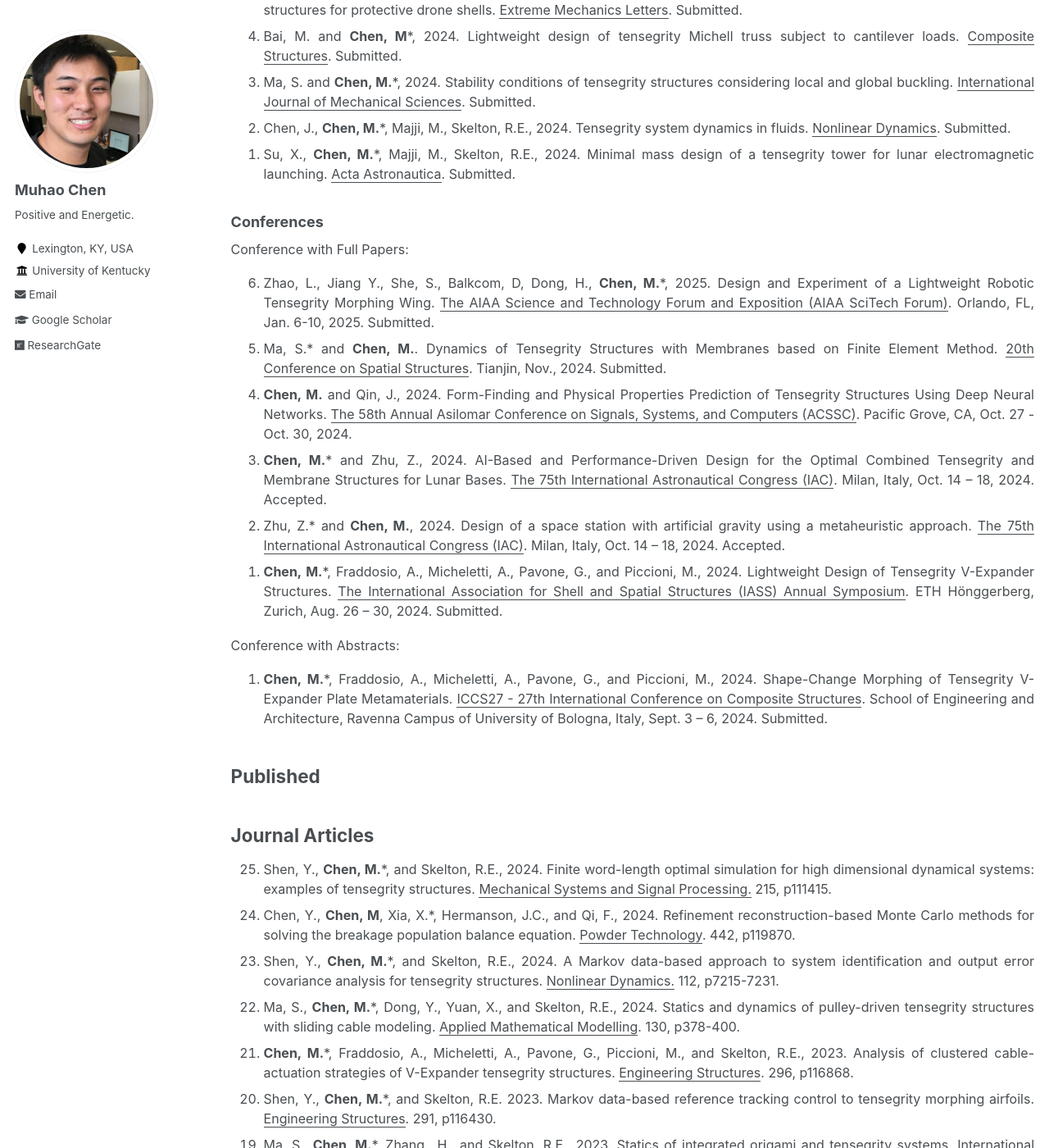
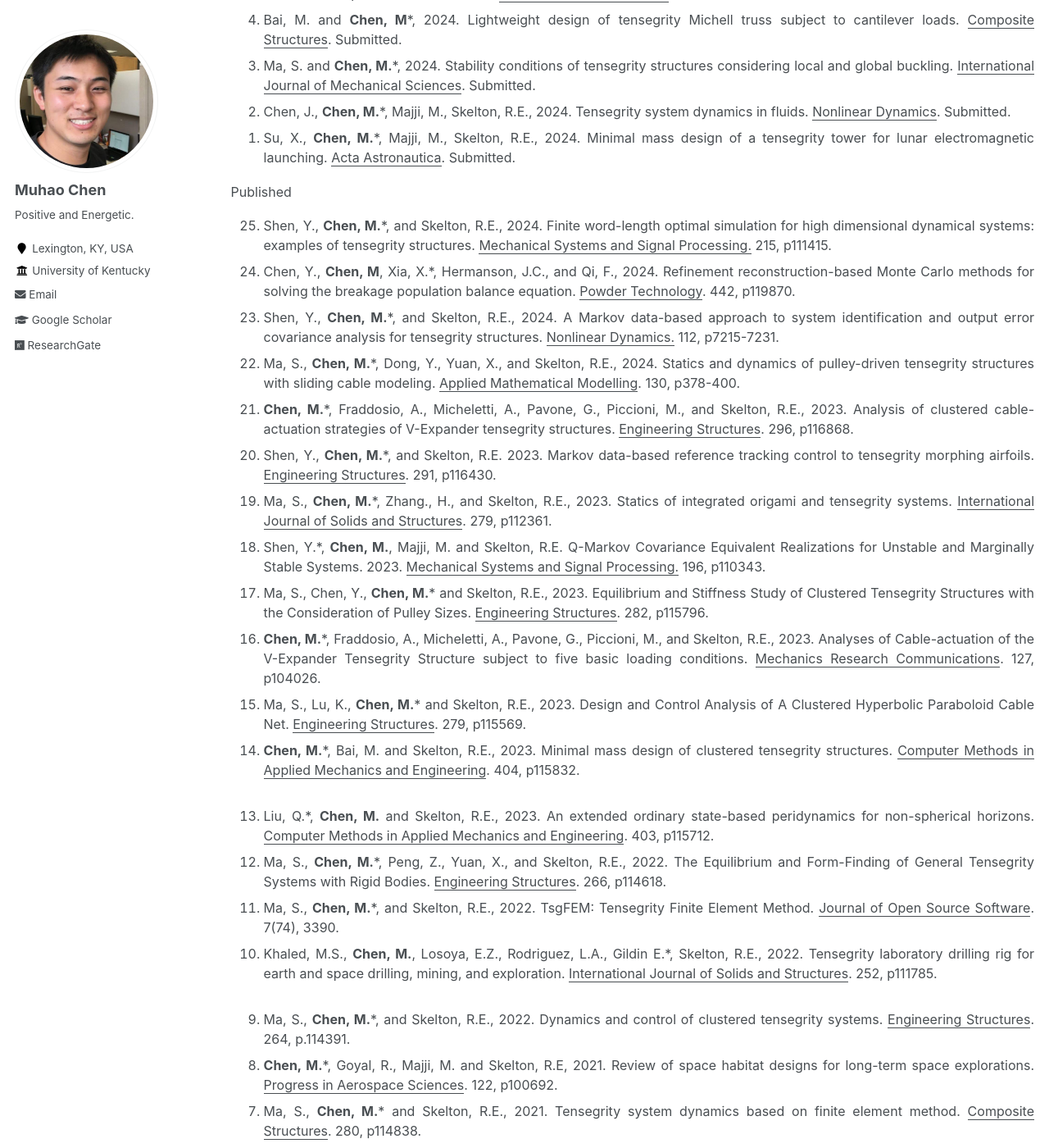
Before and after one commit to Muhao-Chen/muhao-chen.github.io, a Jekyll site: the page built from _pages/publication.md, in a window 1280 px wide and 1400 px high, scrolled down 641 px. Shown: the whole window at 82% size. Built offline with Jekyll 4.4.1, drawn with Linux system fonts in a browser that asks for light colours; some of the changed text lies outside the part shown.

Commit message:
Update publication.md

```diff
--- a/_pages/publication.md
+++ b/_pages/publication.md
@@ -11,9 +11,10 @@ toc: true
 [ResearchGate](https://www.researchgate.net/profile/Muhao-Chen-2) and [Google Scholar](https://scholar.google.com/citations?hl=en&user=2g3lz0AAAAAJ&view_op=list_works&sortby=pubdate). Please [email me](mailto:muhaochen@tamu.edu) for a copy of the paper.
 <sup>*</sup>Corresponding author.
 
-## Submitted Papers
-### Journal Articles
+
+## Journal Articles
 <font size=3>
+Submitted
 <ol reversed>
 <li> Zhang, G., <strong>Chen, M.</strong>*, Chen, D., Shen, Y.*, 2024. Lightweight designs of simply supported tensegrity structures and their applications to bridges. <u>Composite Structures</u>. Submitted. </li>
 <li> Yazbeck, R., El-Borgi, S., Boyd, J.G.*, <strong>Chen, M.</strong>, Lagoudas, D.C., 2024. Non-dimensional linear analysis of one-dimensional wave propagation in D-bar tensegrity structures. <u>Composite Structures</u>. Submitted. </li>
@@ -32,35 +33,7 @@ toc: true
 <li>Su, X., <strong>Chen, M.</strong>*, Majji, M., Skelton, R.E., 2024. Minimal mass design of a tensegrity tower for lunar electromagnetic launching. <u>Acta Astronautica</u>.
  Submitted.</li>
 </ol>
-</font>
-
-### Conferences
-<font size=3>
-Conference with Full Papers:
-<ol reversed>
-<li> Zhao, L., Jiang Y., She, S., Balkcom, D, Dong, H., <strong>Chen, M.</strong>*, 2025. Design and Experiment of a Lightweight Robotic Tensegrity Morphing Wing. <u>The AIAA Science and Technology Forum and Exposition (AIAA SciTech Forum)</u>. Orlando, FL, Jan. 6-10, 2025. Submitted. </li>
-<!-- <li> Xu, Y., <strong>Chen, M.</strong>*, 2024. The Minimal Mass Tensegrity Solutions to Compressive and Tensile Loads. <u>International Mechanical Engineering Congress & Exposition (IMECE)</u>. Portland, OR, Nov. 17 – 21, 2024. Submitted. </li> -->
-<li> Ma, S.* and <strong>Chen, M.</strong>. Dynamics of Tensegrity Structures with Membranes based on Finite Element Method. <u>20th Conference on Spatial Structures</u>. Tianjin, Nov., 2024. Submitted.</li>
-<li> <strong>Chen, M.</strong> and Qin, J., 2024. Form-Finding and Physical Properties Prediction of Tensegrity Structures Using Deep Neural Networks. <u>The 58th Annual Asilomar Conference on Signals, Systems, and Computers (ACSSC)</u>. Pacific Grove, CA, Oct. 27 - Oct. 30, 2024. </li>
-<li><strong>Chen, M.</strong>* and Zhu, Z., 2024. AI-Based and Performance-Driven Design for the Optimal Combined Tensegrity and Membrane Structures for Lunar Bases. <u>The 75th International Astronautical Congress (IAC)</u>. Milan, Italy, Oct. 14 – 18, 2024. Accepted. </li>
-<li>Zhu, Z.* and <strong>Chen, M.</strong>, 2024. Design of a space station with artificial gravity using a metaheuristic approach. <u>The 75th International Astronautical Congress (IAC)</u>. Milan, Italy, Oct. 14 – 18, 2024. Accepted. </li>
-<li><strong>Chen, M.</strong>*, Fraddosio, A., Micheletti, A., Pavone, G., and Piccioni, M., 2024. Lightweight Design of Tensegrity V-Expander Structures. <u>The International Association for Shell and Spatial Structures (IASS) Annual Symposium</u>. ETH Hönggerberg, Zurich, Aug. 26 – 30, 2024. Submitted. </li>
-<!-- <li> Chen, Y., <strong>Chen, M.</strong>, Xia, X.*, Hermanson, J.C., and Qi, F. An Efficient Approach to Solving the Coagulation Population Balance Equation through Weighted Particle Reconstruction. <u>The 16th International Conference on Gas-Liquid and Gas–Liquid–Solid Reactor Engineering (GLS-16)</u>. Dresden, Germany, Sept. 2-5, 2024. Accepted.</li> -->
-<!-- <li><strong>Chen, M.</strong>*, Shen, Y., and Skelton, R.E. The Optimal Dynamical Model for 3D Tensegrity Morphing Airfoils. <u>ASCE Earth & Space 2024</u>. April 15-18, 2024, Miami, FL.</li> -->
-<!-- <li> <strong>Chen, M.</strong>*, Shen, Y., Skelton, R.E. The Optimal Dynamical Model for High-Dimensional Aerospace Structures. <u>ASME's International Mechanical Engineering Congress & Exposition (IMECE)</u>. New Orleans, LA. Oct. 29 – Nov. 2, 2023. Accepted. </li> -->
-</ol>
-Conference with Abstracts:
-<ol reversed>
-<!-- <li><strong>Chen, M.</strong>*, Fraddosio, A., Micheletti, A., Pavone, G., and Piccioni, M., 2024. Integrating Structural Design and Control: Efficient Deployment Strategies for Tensegrity-Based Space Antennas. <u>The 75th International Astronautical Congress (IAC)</u>. Milan, Italy, Oct. 14 – 18, 2024. Submitted. </li>  -->
-<!-- <li>Zhu, Z.*, <strong>Chen, M.</strong>, 2024. Simulating Gravity by Rotation in Space Station Design: A Multi-Objective and Metaheuristic Approach. <u>XXVIII Conference of the Ibero-American Society of Digital Graphics (SIGraDi 2024)</u>. The iNSTITUTE FOR BiODiGITAL ARCHITECTURE & GENETICS (iBAG), Universitat Internacional de Catalunya, Barcelona, Spain, Nov. 13 – 15, 2024. Submitted. </li>  -->
-<li><strong>Chen, M.</strong>*, Fraddosio, A., Micheletti, A., Pavone, G., and Piccioni, M., 2024. Shape-Change Morphing of Tensegrity V-Expander Plate Metamaterials. <u>ICCS27 - 27th International Conference on Composite Structures</u>. School of Engineering and Architecture, Ravenna Campus of University of Bologna, Italy, Sept. 3 – 6, 2024. Submitted. </li>
-</ol>
-</font>
-
-## Published
-
-## Journal Articles
-<font size=3>
+Published
 <ol reversed>
 <li>Shen, Y., <strong>Chen, M.</strong>*, and Skelton, R.E., 2024. Finite word-length optimal simulation for high dimensional dynamical systems: examples of tensegrity structures. <u>Mechanical Systems and Signal Processing.</u> 215, p111415.</li>
 <li> Chen, Y., <strong>Chen, M</strong>, Xia, X.*, Hermanson, J.C., and Qi, F., 2024. Refinement reconstruction-based Monte Carlo methods for solving the breakage population balance equation. <u>Powder Technology</u>. 442, p119870. </li>
@@ -92,7 +65,22 @@ Conference with Abstracts:
 
 ## Conferences
 <font size=3>
-Conference with Full Papers:
+Conference with Full Papers.
+
+Submitted
+<ol reversed>
+<li> Zhao, L., Jiang Y., She, S., Balkcom, D, Dong, H., <strong>Chen, M.</strong>*, 2025. Design and Experiment of a Lightweight Robotic Tensegrity Morphing Wing. <u>The AIAA Science and Technology Forum and Exposition (AIAA SciTech Forum)</u>. Orlando, FL, Jan. 6-10, 2025. Submitted. </li>
+<!-- <li> Xu, Y., <strong>Chen, M.</strong>*, 2024. The Minimal Mass Tensegrity Solutions to Compressive and Tensile Loads. <u>International Mechanical Engineering Congress & Exposition (IMECE)</u>. Portland, OR, Nov. 17 – 21, 2024. Submitted. </li> -->
+<li> Ma, S.* and <strong>Chen, M.</strong>. Dynamics of Tensegrity Structures with Membranes based on Finite Element Method. <u>20th Conference on Spatial Structures</u>. Tianjin, Nov., 2024. Submitted.</li>
+<li> <strong>Chen, M.</strong> and Qin, J., 2024. Form-Finding and Physical Properties Prediction of Tensegrity Structures Using Deep Neural Networks. <u>The 58th Annual Asilomar Conference on Signals, Systems, and Computers (ACSSC)</u>. Pacific Grove, CA, Oct. 27 - Oct. 30, 2024. </li>
+<li><strong>Chen, M.</strong>* and Zhu, Z., 2024. AI-Based and Performance-Driven Design for the Optimal Combined Tensegrity and Membrane Structures for Lunar Bases. <u>The 75th International Astronautical Congress (IAC)</u>. Milan, Italy, Oct. 14 – 18, 2024. Accepted. </li>
+<li>Zhu, Z.* and <strong>Chen, M.</strong>, 2024. Design of a space station with artificial gravity using a metaheuristic approach. <u>The 75th International Astronautical Congress (IAC)</u>. Milan, Italy, Oct. 14 – 18, 2024. Accepted. </li>
+<li><strong>Chen, M.</strong>*, Fraddosio, A., Micheletti, A., Pavone, G., and Piccioni, M., 2024. Lightweight Design of Tensegrity V-Expander Structures. <u>The International Association for Shell and Spatial Structures (IASS) Annual Symposium</u>. ETH Hönggerberg, Zurich, Aug. 26 – 30, 2024. Submitted. </li>
+<!-- <li> Chen, Y., <strong>Chen, M.</strong>, Xia, X.*, Hermanson, J.C., and Qi, F. An Efficient Approach to Solving the Coagulation Population Balance Equation through Weighted Particle Reconstruction. <u>The 16th International Conference on Gas-Liquid and Gas–Liquid–Solid Reactor Engineering (GLS-16)</u>. Dresden, Germany, Sept. 2-5, 2024. Accepted.</li> -->
+<!-- <li><strong>Chen, M.</strong>*, Shen, Y., and Skelton, R.E. The Optimal Dynamical Model for 3D Tensegrity Morphing Airfoils. <u>ASCE Earth & Space 2024</u>. April 15-18, 2024, Miami, FL.</li> -->
+<!-- <li> <strong>Chen, M.</strong>*, Shen, Y., Skelton, R.E. The Optimal Dynamical Model for High-Dimensional Aerospace Structures. <u>ASME's International Mechanical Engineering Congress & Exposition (IMECE)</u>. New Orleans, LA. Oct. 29 – Nov. 2, 2023. Accepted. </li> -->
+</ol>
+Published
 <ol reversed>
 <li> Ma, Shuo.*, <strong>Chen, M.</strong>. Prestressed cable-strut structures stability analysis under local and global buckling conditions. <u>The 2024 Investigation on Structure Stability and Fatigue (ISSF)</u>. Guangzhou, Aug. 16-19, 2024.</li>
 <li>Shen, Y., <strong>Chen, M.</strong>*, Habtour, E., and Skelton, R.E., 2024. Sensor Fault Detection to Tensegrity Structures Using Eigensystem Realization Algorithm. <u>ASCE Earth & Space 2024</u>. Miami, FL, April 15-18, 2024.</li>
@@ -110,7 +98,15 @@ Conference with Full Papers:
 <li>Goyal, R.*, <strong>Chen, M.</strong>, Majji, M. and Skelton, R.E., 2020. Gyroscopic Tensegrity Robots. <u>IEEE International Conference on Robotics and Automation (ICRA)</u>. May 31 to Aug. 31, 2020.</li>
 <li><strong>Chen, M.</strong>*, Shen, Y., Goyal, R., Majji, M. and Skelton, R.E., 2018. Energy analysis of growth adaptable artificial gravity space habitat. <u>In 2018 AIAA SPACE and Astronautics Forum and Exposition</u>. p. 5109. Orlando, FL, Sept. 17-19, 2018.</li>
 </ol>
-Conference with Abstracts:
+Conference with Abstracts.
+
+Submitted
+<ol reversed>
+<!-- <li><strong>Chen, M.</strong>*, Fraddosio, A., Micheletti, A., Pavone, G., and Piccioni, M., 2024. Integrating Structural Design and Control: Efficient Deployment Strategies for Tensegrity-Based Space Antennas. <u>The 75th International Astronautical Congress (IAC)</u>. Milan, Italy, Oct. 14 – 18, 2024. Submitted. </li>  -->
+<!-- <li>Zhu, Z.*, <strong>Chen, M.</strong>, 2024. Simulating Gravity by Rotation in Space Station Design: A Multi-Objective and Metaheuristic Approach. <u>XXVIII Conference of the Ibero-American Society of Digital Graphics (SIGraDi 2024)</u>. The iNSTITUTE FOR BiODiGITAL ARCHITECTURE & GENETICS (iBAG), Universitat Internacional de Catalunya, Barcelona, Spain, Nov. 13 – 15, 2024. Submitted. </li>  -->
+<li><strong>Chen, M.</strong>*, Fraddosio, A., Micheletti, A., Pavone, G., and Piccioni, M., 2024. Shape-Change Morphing of Tensegrity V-Expander Plate Metamaterials. <u>ICCS27 - 27th International Conference on Composite Structures</u>. School of Engineering and Architecture, Ravenna Campus of University of Bologna, Italy, Sept. 3 – 6, 2024. Submitted. </li>
+</ol>
+Publsihed
 <ol reversed>
 <li> Shen, Y.*, <strong>Chen, M.</strong>, and Skelton, R.E., 2024. A general empirical framework for modeling and control of tensegrity robots using Markov parameters. <u>The 2024 Annual Technical Meeting of the Society of Engineering Science (SES)</u>. Hangzhou, Aug. 22, 2024.</li>
 <li> Ma, Shuo., <strong>Chen, M.</strong>*. Stability in Tensegrity Systems Considering Member and Global Buckling. <u>The 2024 Annual Technical Meeting of the Society of Engineering Science (SES)</u>. Hangzhou, Aug. 21, 2024.</li>
```
